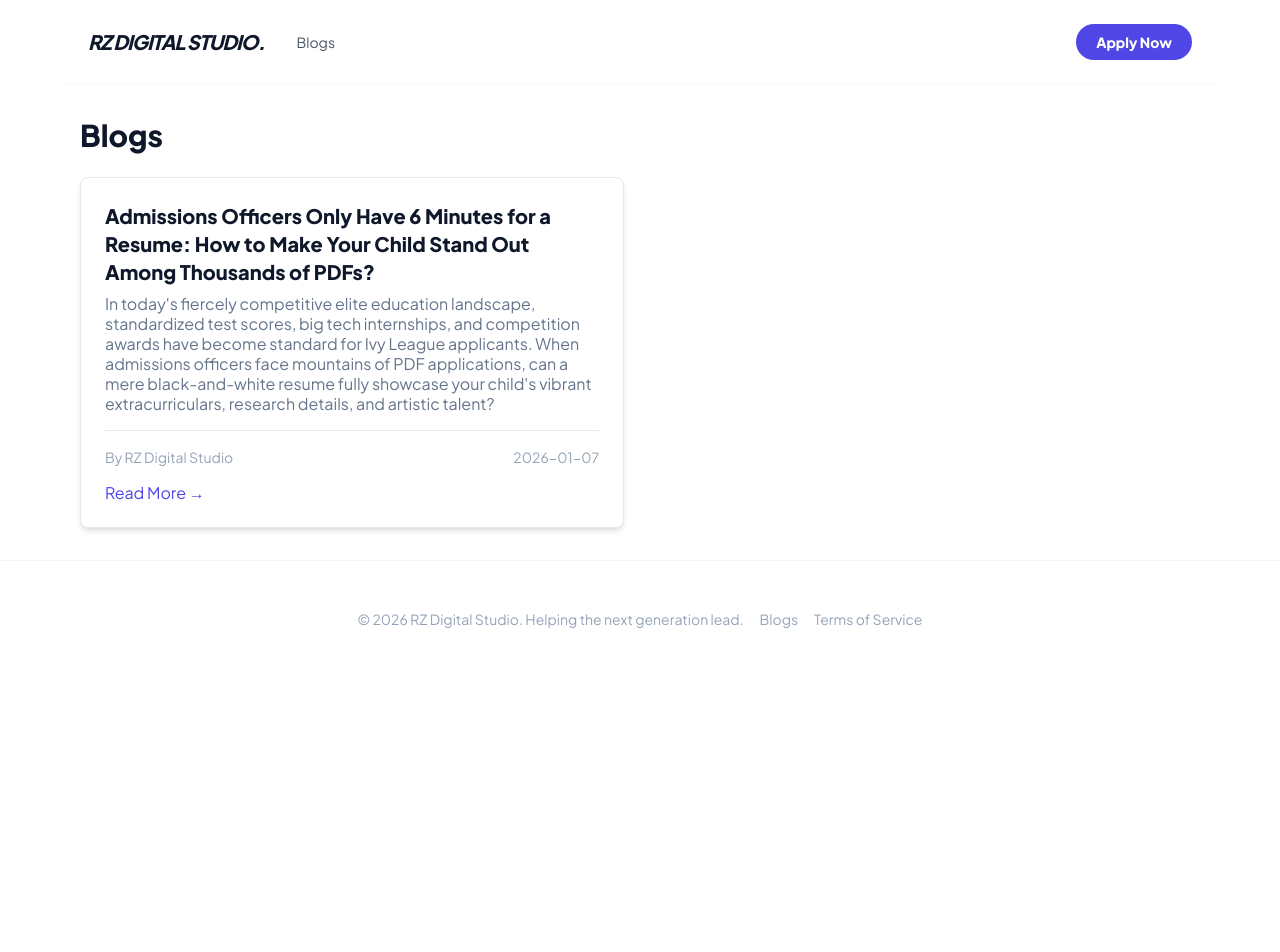
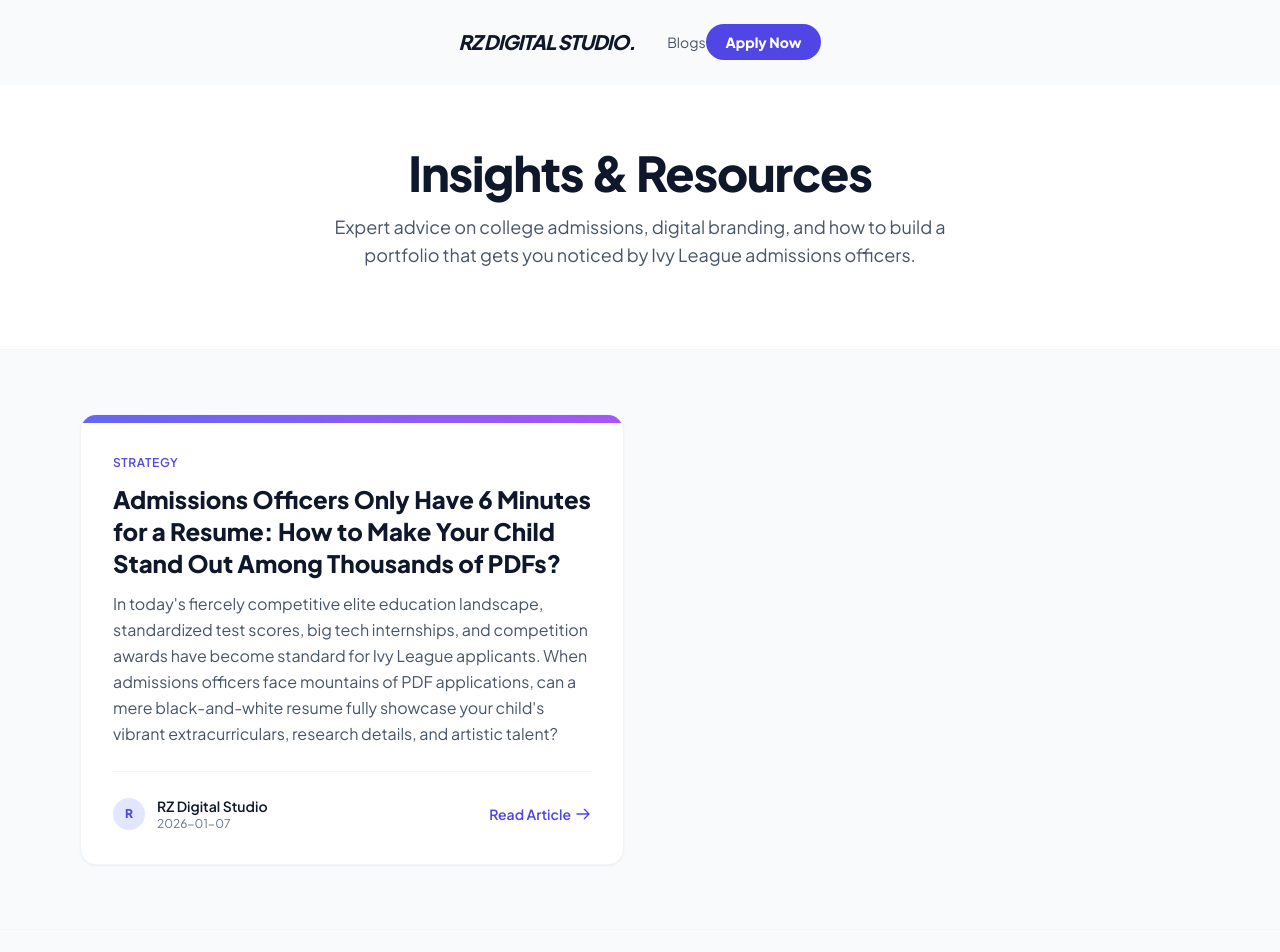
Before and after one commit to zhang-family-lab/rz-digital-studio, a Next.js app: page /blogs in a window 1280 px wide. Shown: the top 952 px of the page. Before the commit the page ends 800 px from the top, so only its background shows below. Built offline with nearby package versions, Linux system fonts and the light colour scheme.

Commit message:
Update the trustedPayments.tsx.

```diff
--- a/pages/blogs.tsx
+++ b/pages/blogs.tsx
@@ -47,29 +47,65 @@ interface Blog {
 
 export default function Blogs({ blogs }: { blogs: Blog[] }) {
   return (
-    <div>
+    <div className="flex flex-col min-h-screen bg-slate-50">
       <Header />
-      <div className="max-w-6xl mx-auto px-4 py-8">
+
+      <main className="flex-grow">
+        <section className="bg-white border-b border-slate-100 pt-16 pb-20">
+            <div className="max-w-6xl mx-auto px-4 text-center">
+                <h1 className="text-4xl md:text-5xl font-extrabold text-slate-900 tracking-tight mb-4">
+                    Insights & Resources
+                </h1>
+                <p className="text-lg text-slate-600 max-w-2xl mx-auto">
+                   Expert advice on college admissions, digital branding, and how to build a portfolio that gets you noticed by Ivy League admissions officers.
+                </p>
+            </div>
+        </section>
+
+        <section className="max-w-6xl mx-auto px-4 py-16">
           <Head>
             <title>Blogs - RZ Digital Studio</title>
           </Head>
-        <h1 className="text-3xl font-bold mb-6">Blogs</h1>
+
           <div className="grid md:grid-cols-2 gap-8">
             {blogs.map((blog) => (
-            <div key={blog.id} className="bg-white p-6 rounded-lg shadow-md border border-slate-200 flex flex-col">
-              <h2 className="text-xl font-bold mb-2">{blog.title}</h2>
-              <p className="text-slate-500 mb-4 flex-grow">{blog.excerpt}</p>
-              <div className="flex justify-between items-center text-sm text-slate-400 mb-4 border-t pt-4 mt-auto">
-                <span>By {blog.author || 'RZ Digital Studio'}</span>
-                <span>{blog.date}</span>
+              <article key={blog.id} className="bg-white rounded-2xl shadow-sm hover:shadow-xl transition-shadow duration-300 overflow-hidden border border-slate-100 flex flex-col h-full group">
+                <div className="h-2 bg-gradient-to-r from-indigo-500 to-purple-500"></div>
+                <div className="p-8 flex flex-col flex-grow">
+                  <div className="flex items-center text-xs font-semibold text-indigo-600 mb-3 uppercase tracking-wider">
+                    Strategy
                   </div>
-              <Link href={`/blogs/${blog.id}`} className="text-indigo-600 hover:underline font-medium">
-                Read More →
+                  <Link href={`/blogs/${blog.id}`} className="block">
+                     <h2 className="text-2xl font-bold text-slate-900 mb-3 group-hover:text-indigo-600 transition-colors">
+                        {blog.title}
+                     </h2>
+                  </Link>
+                  <p className="text-slate-600 mb-6 flex-grow leading-relaxed">
+                    {blog.excerpt}
+                  </p>
+
+                  <div className="flex items-center justify-between border-t border-slate-100 pt-6 mt-auto">
+                    <div className="flex items-center space-x-3">
+                        <div className="w-8 h-8 rounded-full bg-indigo-100 flex items-center justify-center text-indigo-600 font-bold text-xs">
+                            {blog.author ? blog.author.charAt(0) : 'R'}
+                        </div>
+                        <div className="flex flex-col">
+                            <span className="text-sm font-semibold text-slate-900">{blog.author || 'RZ Digital Studio'}</span>
+                            <span className="text-xs text-slate-500">{blog.date}</span>
+                        </div>
+                    </div>
+                    <Link href={`/blogs/${blog.id}`} className="text-indigo-600 hover:text-indigo-700 font-semibold text-sm flex items-center">
+                        Read Article
+                        <svg className="w-4 h-4 ml-1 transform group-hover:translate-x-1 transition-transform" fill="none" stroke="currentColor" viewBox="0 0 24 24" xmlns="http://www.w3.org/2000/svg"><path strokeLinecap="round" strokeLinejoin="round" strokeWidth="2" d="M14 5l7 7m0 0l-7 7m7-7H3"></path></svg>
                     </Link>
                   </div>
+                </div>
+              </article>
             ))}
           </div>
-      </div>
+        </section>
+      </main>
+
       <Footer />
     </div>
   );
--- a/pages/index.tsx
+++ b/pages/index.tsx
@@ -3,6 +3,7 @@ import Hero from '../components/Hero';
 import HowItWorks from '../components/HowItWorks';
 import Portfolio from '../components/Portfolio';
 import Pricing from '../components/Pricing';
+import TrustedPayments from '../components/TrustedPayments';
 import Footer from '../components/Footer';
 
 export default function Home() {
@@ -13,6 +14,7 @@ export default function Home() {
       <HowItWorks />
       <Portfolio />
       <Pricing />
+      <TrustedPayments />
       <Footer />
     </div>
   );
```
Also changed, not shown: components/TrustedPayments.tsx (added, +21 -0 lines), next-env.d.ts. Lines whose indentation alone changed are shown as unchanged.
